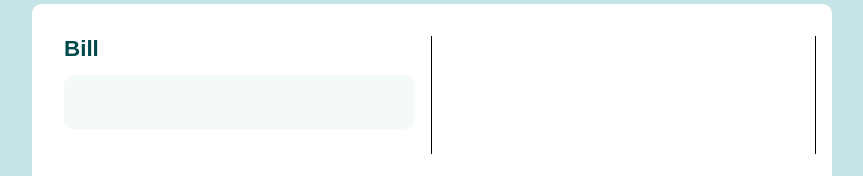
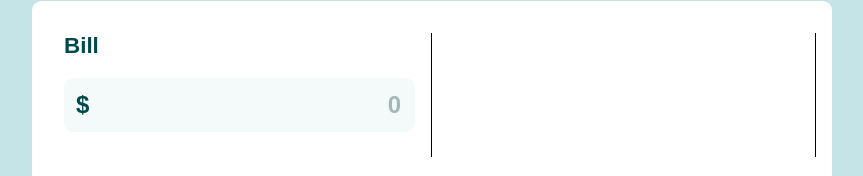
Before and after one commit to TheAncientOwl/tip-calculator-app, a React (Create React App) app: page / in a window 1280 px wide. Shown: the part 374-550 px from the top of the page, without its empty margins (208-1071 px from the left). Built offline with nearby package versions, Linux system fonts and the light colour scheme; a web font is replaced by a local one.

Commit message:
added bill input field.

```diff
--- a/src/components/calculator/bill-input/index.js
+++ b/src/components/calculator/bill-input/index.js
@@ -1,12 +1,18 @@
 import { Title } from '../CommonElements';
 import { Container } from './BillInputElements';
 import Input from '../input';
+import PropTypes from 'prop-types';
 
-export default function BillInput() {
+export default function BillInput({ value, onValueChange }) {
   return (
     <Container>
       <Title>Bill</Title>
-      <Input placeholder='0' />
+      <Input icon='$' value={value} onValueChange={onValueChange} />
     </Container>
   );
 }
+
+BillInput.propTypes = {
+  value: PropTypes.number.isRequired,
+  onValueChange: PropTypes.func.isRequired,
+};
--- a/src/components/calculator/index.js
+++ b/src/components/calculator/index.js
@@ -4,6 +4,7 @@ import BillInput from './bill-input';
 import TipSelector from './tip-selector';
 import NumberOfPeopleInput from './number-of-people-input';
 import ResultsDisplay from './results-display';
+import { useState } from 'react';
 
 const Container = styled.div`
   background: ${Colors.white};
@@ -30,10 +31,12 @@ const Separator = styled.div`
 `;
 
 export default function Calculator() {
+  const [billValue, setBillValue] = useState(0);
+
   return (
     <Container>
       <Column>
-        <BillInput />
+        <BillInput value={billValue} onValueChange={newValue => setBillValue(newValue)} />
         <Separator />
         <TipSelector />
         <Separator />
--- a/src/components/calculator/input/InputElements.js
+++ b/src/components/calculator/input/InputElements.js
@@ -2,30 +2,43 @@ import styled from 'styled-components';
 import Colors from '../../../Colors';
 
 export const Container = styled.div`
-  margin-top: 0.8em;
-`;
-
-export const Icon = styled.div``;
-
-export const InputField = styled.input`
   -webkit-box-sizing: border-box;
   -moz-box-sizing: border-box;
   -o-box-sizing: border-box;
   -ms-box-sizing: border-box;
   box-sizing: border-box;
 
-  background: ${Colors.lightGrayCyan2};
-  color: ${Colors.darkCyan};
-  text-align: right;
+  overflow: hidden;
 
-  width: 100%;
-  font-size: 1.5em;
+  margin-top: 0.8em;
+  display: flex;
+  align-items: center;
+  gap: 0.3em;
 
-  font-weight: bold;
-  border: 1px solid ${Colors.lightGrayCyan2};
   border-radius: 0.4em;
   padding: 0.5em;
+
+  font-size: 1.5em;
+  color: ${Colors.darkCyan};
+  background: ${Colors.lightGrayCyan2};
+`;
+
+export const Icon = styled.div`
+  font-size: inherit;
+  font-weight: bold;
+`;
+
+export const InputField = styled.input`
+  width: 100%;
+
+  border: none;
   outline: none;
+  color: inherit;
+  background: transparent;
+
+  text-align: right;
+  font-size: inherit;
+  font-weight: bold;
 
   ::placeholder {
     color: ${Colors.darkGrayCyan2};
--- a/src/components/calculator/input/index.js
+++ b/src/components/calculator/input/index.js
@@ -1,10 +1,22 @@
 import { Container, Icon, InputField } from './InputElements';
+import PropTypes from 'prop-types';
 
-export default function Input() {
+export default function Input({ icon, value, onValueChange }) {
   return (
     <Container>
-      <Icon></Icon>
-      <InputField type='number' />
+      <Icon>{icon}</Icon>
+      <InputField
+        type='number'
+        placeholder='0'
+        value={value || ''}
+        onChange={e => onValueChange(Number(e.target.value))}
+      />
     </Container>
   );
 }
+
+Input.propTypes = {
+  icon: PropTypes.any.isRequired,
+  value: PropTypes.number.isRequired,
+  onValueChange: PropTypes.func.isRequired,
+};
```
